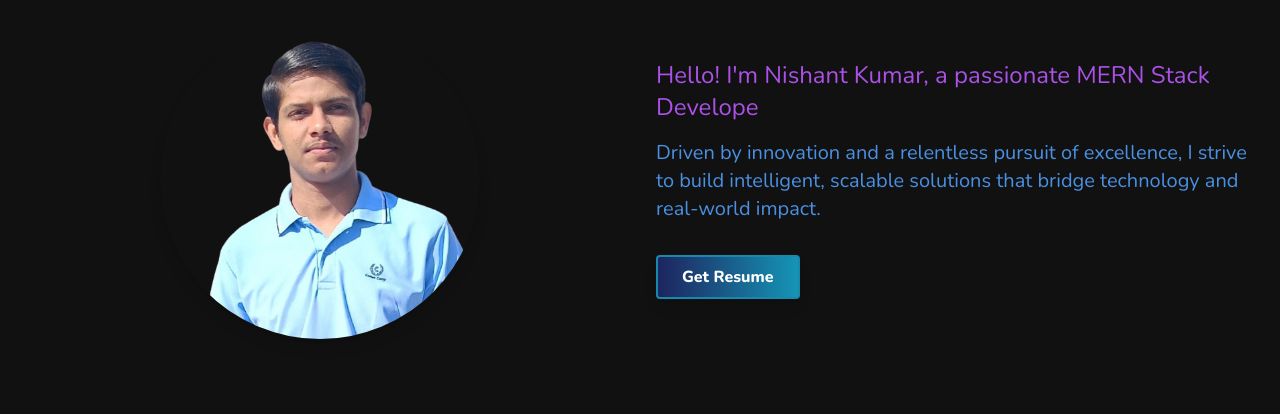
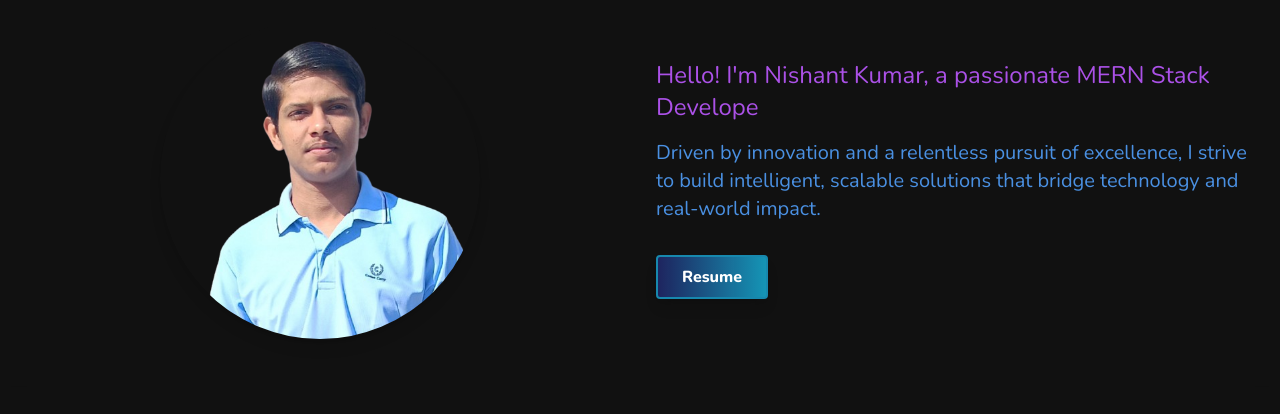
Before and after one commit to nishantkr2003/MyPortfolio, a website: page about.html in a window 1280 px wide. Shown: the part 201-615 px from the top of the page. Drawn offline with nearby package versions, Linux system fonts and the light colour scheme; animation ran at ten frames a second.

Commit message:
Update resume

```diff
--- a/about.html
+++ b/about.html
@@ -127,7 +127,7 @@
 
         <div class="flex gap-4 pointer-events-auto">
 
-            <a href="nishant_kumar_resume.pdf" target="_blank" rel="noopener noreferrer">
+            <a href="Resume\nishant_kumar_resume_2025.pdf" target="_blank" rel="noopener noreferrer">
                 <button
                     class="bg-gradient-to-l from-[#1595b6] to-[#1f2667e6] text-white py-2 px-6 rounded font-extrabold shadow-lg relative hover:scale-110 ease-in-out duration-300 mr-4">
                     Resume
@@ -226,9 +226,9 @@
 
                 <!-- Buttons -->
                 <div class="mt-8 flex flex-col sm:flex-row items-center justify-center md:justify-start gap-4">
-                    <a href="nishant_kumar_resume.pdf" target="_blank"
+                    <a href="Resume/nishant_kumar_resume_2025.pdf" target="_blank"
                         class="bg-gradient-to-l from-[#1595b6] to-[#1f2667e6] text-white py-2 px-6 rounded font-extrabold shadow-lg hover:shadow-2xl hover:scale-110 transition-transform duration-300 border-2 border-[#1788ae]">
-                        Get Resume
+                        Resume
                     </a>
                 </div>
             </div>
```
Also changed, not shown: index.html (+1 -1 lines), output.css, 4 other files.
